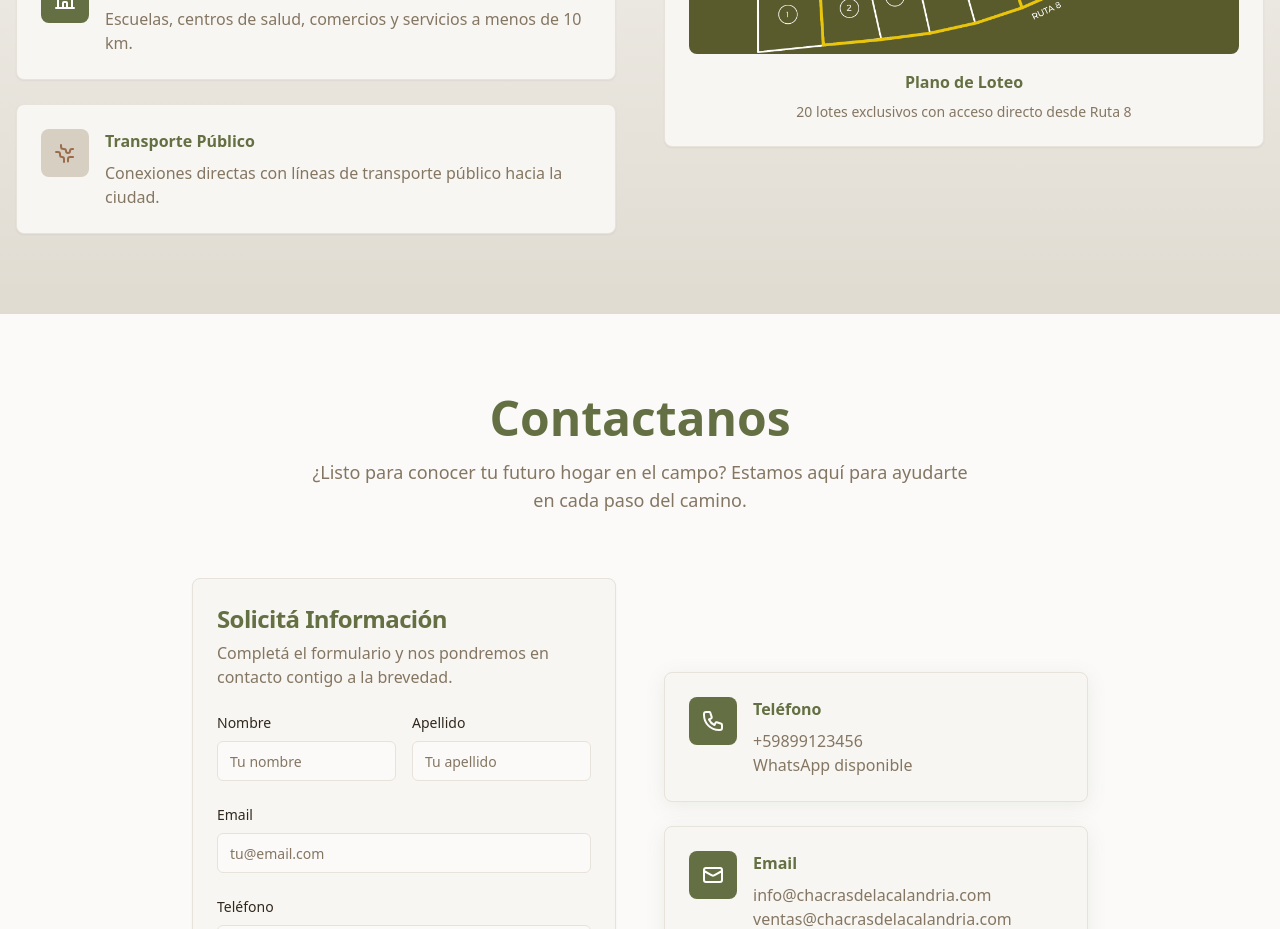
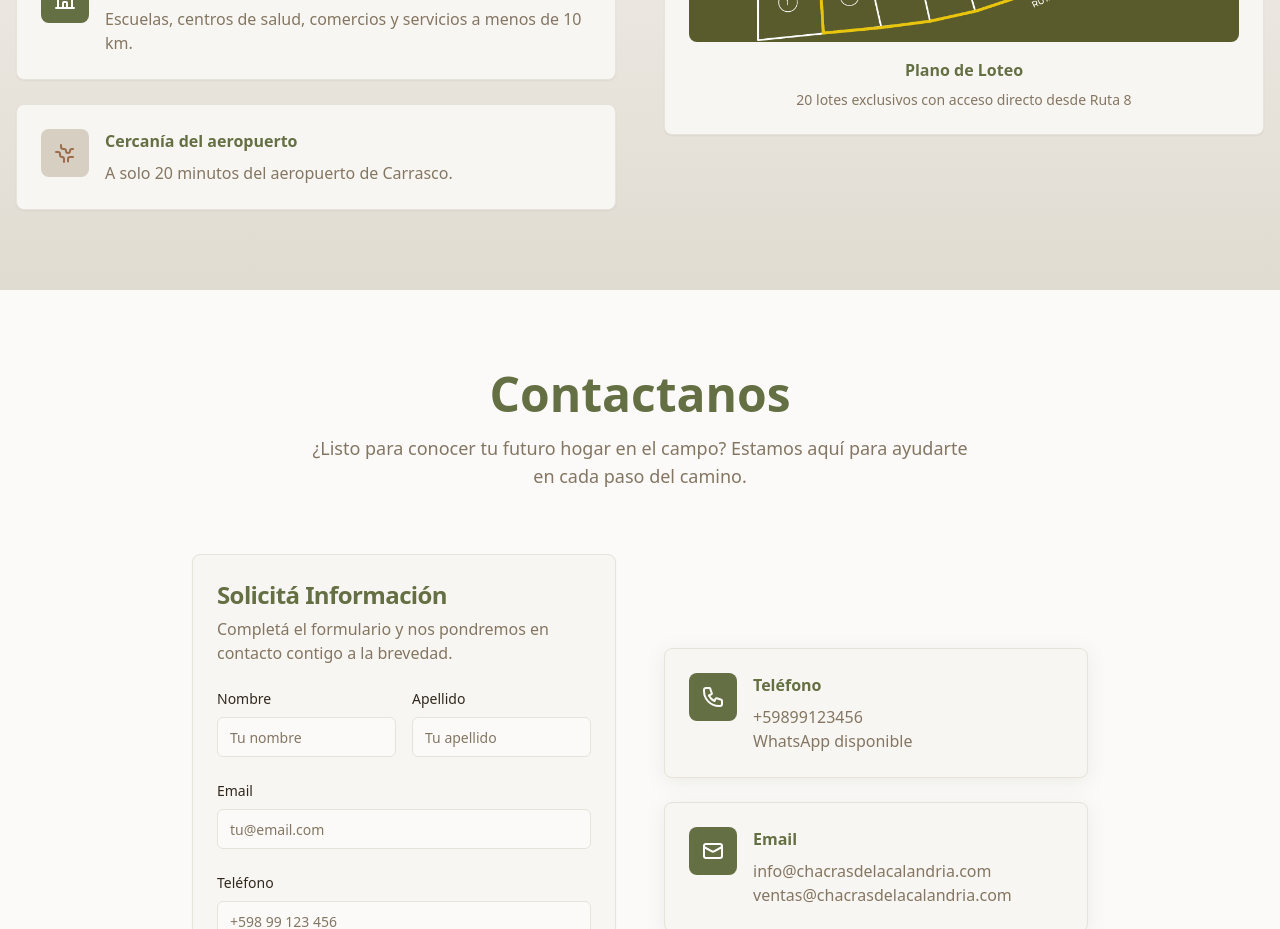
Before and after one commit to Happenmarketing/chacrasdelacalandria, a React (Vite) app: page / in a window 1280 px wide. Shown: the part 2860-3789 px from the top of the page. Built offline with nearby package versions, Linux system fonts and the light colour scheme.

Commit message:
Visual edit in Lovable
Edited UI in Lovable

```diff
--- a/src/components/LocationSection.tsx
+++ b/src/components/LocationSection.tsx
@@ -60,10 +60,8 @@ const LocationSection = () => {
                       </svg>
                     </div>
                     <div>
-                      <h3 className="font-semibold text-primary mb-2">Transporte Público</h3>
-                      <p className="text-muted-foreground">
-                        Conexiones directas con líneas de transporte público hacia la ciudad.
-                      </p>
+                      <h3 className="font-semibold text-primary mb-2">Cercanía del aeropuerto </h3>
+                      <p className="text-muted-foreground">A solo 20 minutos del aeropuerto de Carrasco. </p>
                     </div>
                   </div>
                 </CardContent>
```
